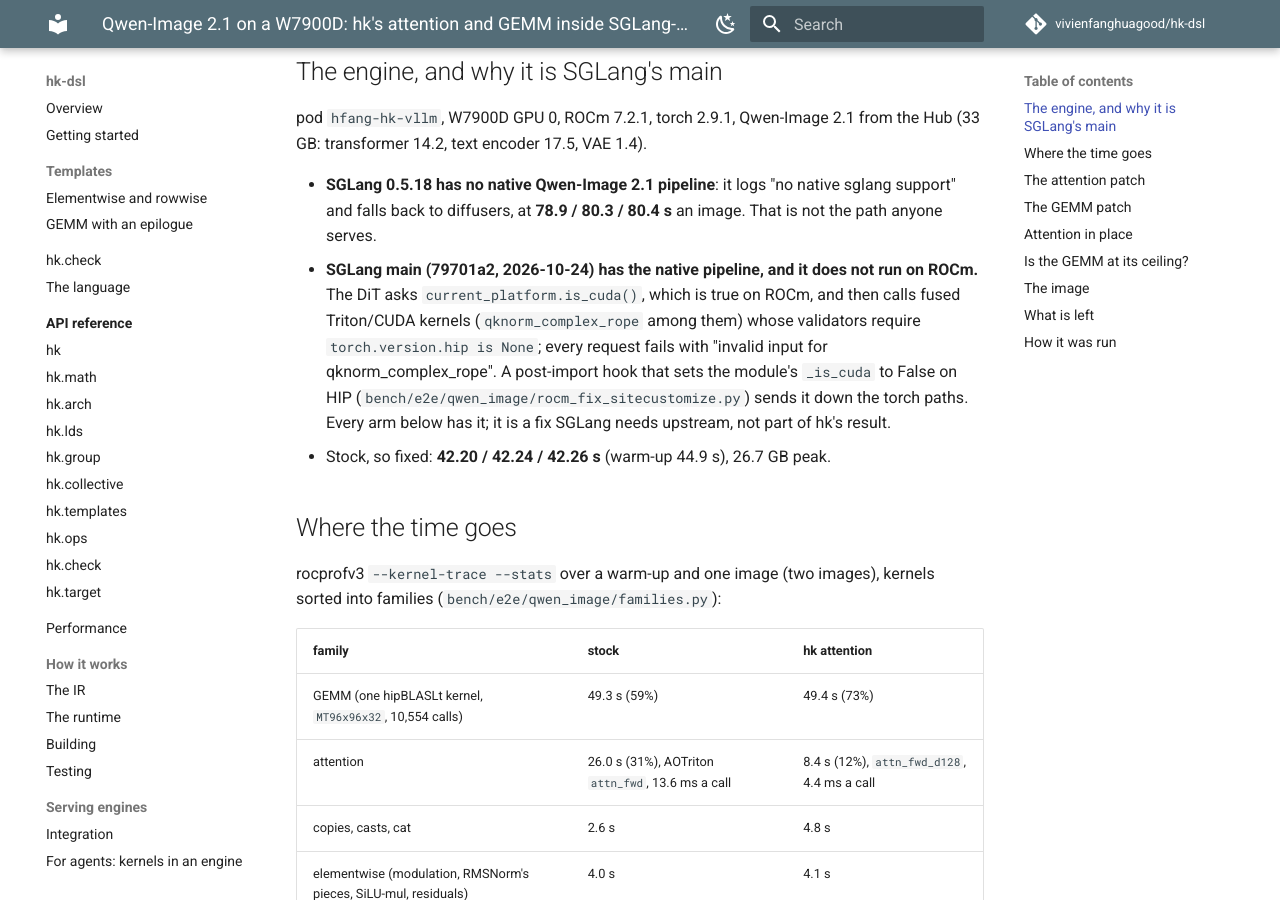
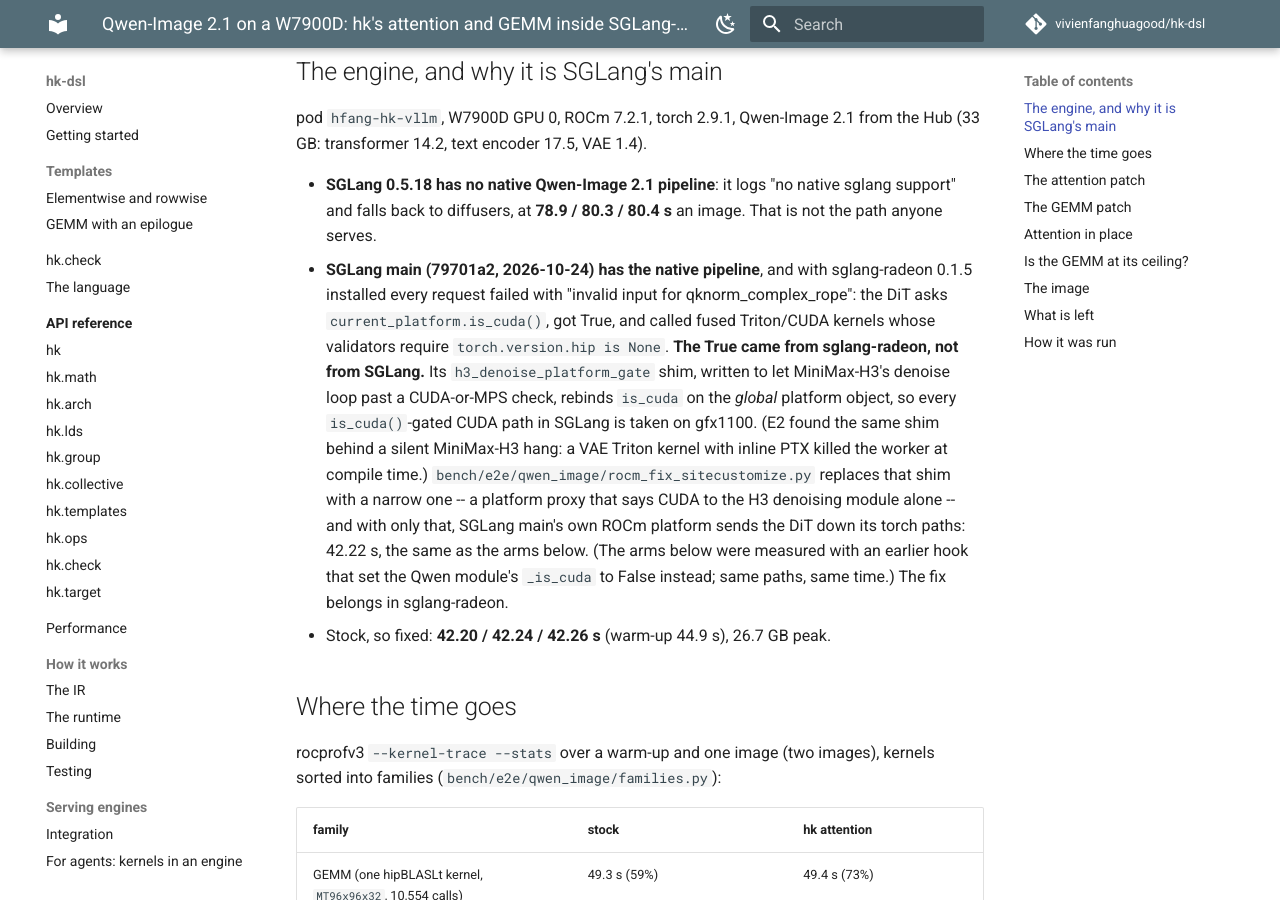
Before and after one commit to vivienfanghuagood/hk-dsl, an MkDocs documentation site: the page built from docs/history/46-qwen-image-on-rdna3.md, in a window 1280 px wide and 900 px high, scrolled down 588 px. Built offline with MkDocs 1.6.1 and Material for MkDocs 9.7.7, drawn with Linux system fonts in a browser that asks for light colours; comment, search, counter and statistics services are not loaded.

Commit message:
docs: chapter 46's ROCm failure was sglang-radeon's, not SGLang's -- its H3 platform shim makes the global platform claim CUDA
With the shim narrowed to the MiniMax-H3 denoising module (a platform proxy),
SGLang main's Qwen-Image 2.1 pipeline runs on its own torch paths with no
Qwen-specific fix: 42.22 s, as the measured arms. The hook in
bench/e2e/qwen_image does that now.

Co-Authored-By: Claude <noreply@anthropic.com>

```diff
--- a/docs/history/46-qwen-image-on-rdna3.md
+++ b/docs/history/46-qwen-image-on-rdna3.md
@@ -25,15 +25,22 @@ from the Hub (33 GB: transformer 14.2, text encoder 17.5, VAE 1.4).
 - **SGLang 0.5.18 has no native Qwen-Image 2.1 pipeline**: it logs "no
   native sglang support" and falls back to diffusers, at **78.9 / 80.3 /
   80.4 s** an image. That is not the path anyone serves.
-- **SGLang main (79701a2, 2026-10-24) has the native pipeline, and it does
-  not run on ROCm.** The DiT asks `current_platform.is_cuda()`, which is
-  true on ROCm, and then calls fused Triton/CUDA kernels (`qknorm_complex_rope`
-  among them) whose validators require `torch.version.hip is None`; every
-  request fails with "invalid input for qknorm_complex_rope". A post-import
-  hook that sets the module's `_is_cuda` to False on HIP
-  (`bench/e2e/qwen_image/rocm_fix_sitecustomize.py`) sends it down the torch
-  paths. Every arm below has it; it is a fix SGLang needs upstream, not part
-  of hk's result.
+- **SGLang main (79701a2, 2026-10-24) has the native pipeline**, and with
+  sglang-radeon 0.1.5 installed every request failed with "invalid input for
+  qknorm_complex_rope": the DiT asks `current_platform.is_cuda()`, got True,
+  and called fused Triton/CUDA kernels whose validators require
+  `torch.version.hip is None`. **The True came from sglang-radeon, not from
+  SGLang.** Its `h3_denoise_platform_gate` shim, written to let MiniMax-H3's
+  denoise loop past a CUDA-or-MPS check, rebinds `is_cuda` on the *global*
+  platform object, so every `is_cuda()`-gated CUDA path in SGLang is taken on
+  gfx1100. (E2 found the same shim behind a silent MiniMax-H3 hang: a VAE
+  Triton kernel with inline PTX killed the worker at compile time.)
+  `bench/e2e/qwen_image/rocm_fix_sitecustomize.py` replaces that shim with a
+  narrow one -- a platform proxy that says CUDA to the H3 denoising module
+  alone -- and with only that, SGLang main's own ROCm platform sends the DiT
+  down its torch paths: 42.22 s, the same as the arms below. (The arms below
+  were measured with an earlier hook that set the Qwen module's `_is_cuda`
+  to False instead; same paths, same time.) The fix belongs in sglang-radeon.
 - Stock, so fixed: **42.20 / 42.24 / 42.26 s** (warm-up 44.9 s), 26.7 GB peak.
 
 ## Where the time goes
```
Also changed, not shown: docs/integration.md (+4 -2 lines), 1 other file.
